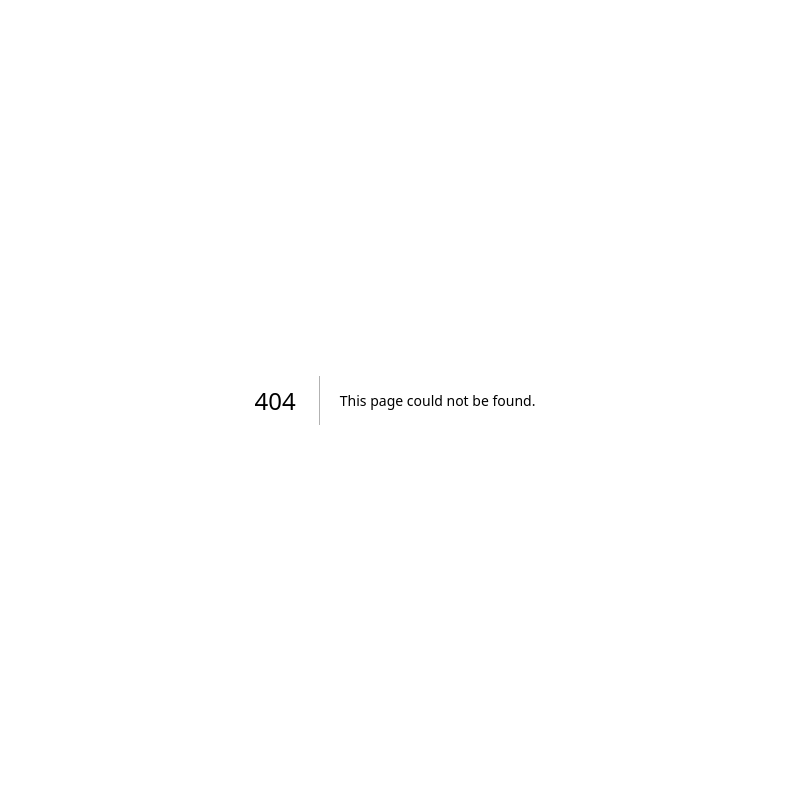
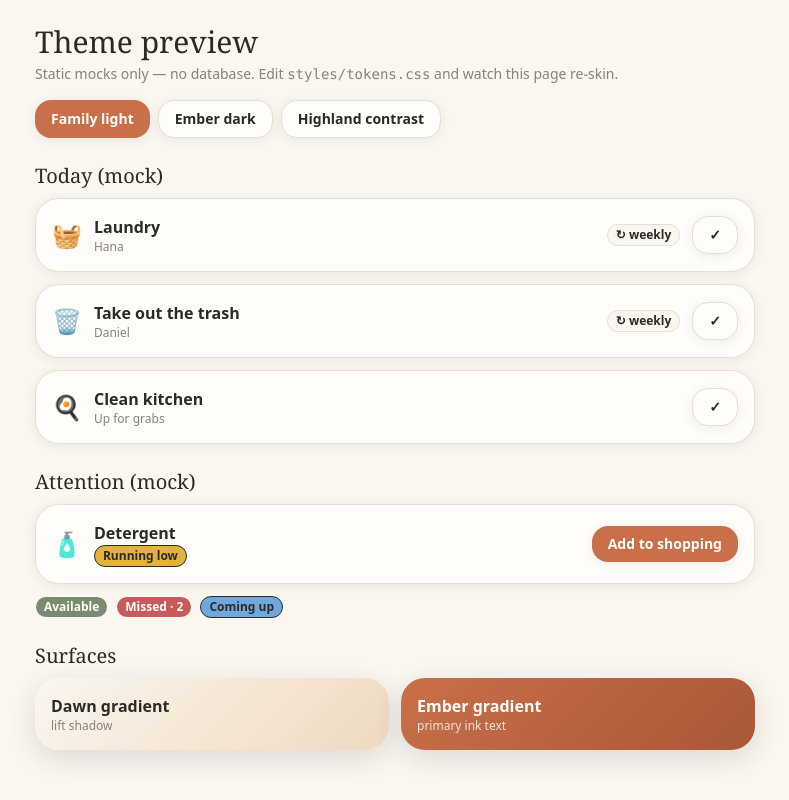
Before and after one commit to sweatshirt2/betachn, a Next.js app in the folder apps/web/: page /theme-preview in a window 1280 px wide. Before the commit this address had no page. Shown: the whole page, without its empty margins (245-1034 px from the left). Built offline with nearby package versions, Linux system fonts and the light colour scheme.

Commit message:
feat(web): theme hook, token-only primitives and static preview page

```diff
--- /dev/null
+++ b/apps/web/src/app/theme-preview/page.tsx
@@ -0,0 +1,99 @@
+'use client';
+
+import { Button, Card, Chip } from '@/components/ui';
+import { THEME_IDS, THEME_LABELS, useTheme } from '@/theme';
+
+const MOCK_CHORES = [
+  { emoji: '🧺', title: 'Laundry', assignee: 'Hana', recurring: true },
+  { emoji: '🗑️', title: 'Take out the trash', assignee: 'Daniel', recurring: true },
+  { emoji: '🍳', title: 'Clean kitchen', assignee: 'Up for grabs', recurring: false },
+] as const;
+
+export default function ThemePreview() {
+  const { theme, setTheme } = useTheme();
+
+  return (
+    <main className="bg-cream text-ink mx-auto w-full max-w-3xl p-6">
+      <h1 className="font-display text-3xl">Theme preview</h1>
+      <p className="text-muted mt-1 text-sm">
+        Static mocks only — no database. Edit <code>styles/tokens.css</code> and watch this page
+        re-skin.
+      </p>
+
+      <div className="mt-4 flex gap-2" role="group" aria-label="Theme">
+        {THEME_IDS.map((id) => (
+          <Button
+            key={id}
+            tone={theme === id ? 'primary' : 'quiet'}
+            onClick={() => setTheme(id)}
+            aria-pressed={theme === id}
+          >
+            {THEME_LABELS[id]}
+          </Button>
+        ))}
+      </div>
+
+      <section className="mt-6">
+        <h2 className="font-display text-xl">Today (mock)</h2>
+        <div className="mt-2 flex flex-col gap-3">
+          {MOCK_CHORES.map((chore) => (
+            <Card key={chore.title} className="flex items-center gap-3">
+              <span className="text-2xl" aria-hidden>
+                {chore.emoji}
+              </span>
+              <div className="flex-1">
+                <p className="font-semibold">{chore.title}</p>
+                <p className="text-muted text-xs">{chore.assignee}</p>
+              </div>
+              {chore.recurring && <Chip>↻ weekly</Chip>}
+              <Button tone="quiet" aria-label={`Complete ${chore.title}`}>
+                ✓
+              </Button>
+            </Card>
+          ))}
+        </div>
+      </section>
+
+      <section className="mt-6">
+        <h2 className="font-display text-xl">Attention (mock)</h2>
+        <Card className="mt-2 flex items-center gap-3">
+          <span className="text-2xl" aria-hidden>
+            🧴
+          </span>
+          <div className="flex-1">
+            <p className="font-semibold">Detergent</p>
+            <p className="text-xs">
+              <Chip tone="warning">Running low</Chip>
+            </p>
+          </div>
+          <Button>Add to shopping</Button>
+        </Card>
+        <div className="mt-3 flex flex-wrap gap-2">
+          <Chip tone="success">Available</Chip>
+          <Chip tone="danger">Missed · 2</Chip>
+          <Chip tone="info">Coming up</Chip>
+        </div>
+      </section>
+
+      <section className="mt-6">
+        <h2 className="font-display text-xl">Surfaces</h2>
+        <div className="mt-2 grid grid-cols-2 gap-3">
+          <div
+            className="rounded-lg p-4 shadow-lift"
+            style={{ background: 'var(--chorify-gradient-dawn)' }}
+          >
+            <p className="font-semibold">Dawn gradient</p>
+            <p className="text-muted text-xs">lift shadow</p>
+          </div>
+          <div
+            className="rounded-lg p-4 shadow-lift"
+            style={{ background: 'var(--chorify-gradient-ember)', color: 'var(--chorify-primary-ink)' }}
+          >
+            <p className="font-semibold">Ember gradient</p>
+            <p className="text-xs opacity-80">primary ink text</p>
+          </div>
+        </div>
+      </section>
+    </main>
+  );
+}
--- /dev/null
+++ b/apps/web/src/components/ui/Button.tsx
@@ -0,0 +1,24 @@
+import type { ButtonHTMLAttributes, ReactNode } from 'react';
+
+type ButtonTone = 'primary' | 'quiet';
+
+type ButtonProps = ButtonHTMLAttributes<HTMLButtonElement> & {
+  tone?: ButtonTone;
+  children: ReactNode;
+};
+
+const TONES: Record<ButtonTone, string> = {
+  primary: 'bg-terracotta text-terracotta-ink shadow-soft',
+  quiet: 'bg-surface text-ink border border-line shadow-soft',
+};
+
+export function Button({ tone = 'primary', children, className = '', ...rest }: ButtonProps) {
+  return (
+    <button
+      className={`rounded-md px-4 py-2 font-body text-sm font-semibold transition-transform active:scale-97 ${TONES[tone]} ${className}`}
+      {...rest}
+    >
+      {children}
+    </button>
+  );
+}
--- /dev/null
+++ b/apps/web/src/components/ui/Card.tsx
@@ -0,0 +1,9 @@
+import type { ReactNode } from 'react';
+
+export function Card({ children, className = '' }: { children: ReactNode; className?: string }) {
+  return (
+    <div className={`bg-surface text-ink rounded-lg shadow-soft border border-line p-4 ${className}`}>
+      {children}
+    </div>
+  );
+}
--- /dev/null
+++ b/apps/web/src/components/ui/Chip.tsx
@@ -0,0 +1,21 @@
+import type { ReactNode } from 'react';
+
+type ChipTone = 'default' | 'success' | 'warning' | 'danger' | 'info';
+
+const TONES: Record<ChipTone, string> = {
+  default: 'bg-cream text-ink border-line',
+  success: 'bg-olive text-terracotta-ink',
+  warning: 'bg-mustard text-ink',
+  danger: 'bg-clay-red text-terracotta-ink',
+  info: 'bg-sky text-ink',
+};
+
+export function Chip({ tone = 'default', children }: { tone?: ChipTone; children: ReactNode }) {
+  return (
+    <span
+      className={`inline-flex items-center rounded-sm border px-2 py-0.5 font-body text-xs font-semibold ${TONES[tone]}`}
+    >
+      {children}
+    </span>
+  );
+}
--- /dev/null
+++ b/apps/web/src/components/ui/index.ts
@@ -0,0 +1,3 @@
+export { Button } from './Button';
+export { Card } from './Card';
+export { Chip } from './Chip';
--- /dev/null
+++ b/apps/web/src/theme/index.ts
@@ -0,0 +1,3 @@
+export { THEME_IDS, THEME_LABELS, THEME_STORAGE_KEY, isThemeId } from './themes';
+export type { ThemeId } from './themes';
+export { useTheme } from './useTheme';
--- /dev/null
+++ b/apps/web/src/theme/themes.ts
@@ -0,0 +1,15 @@
+export const THEME_IDS = ['family', 'ember', 'highland'] as const;
+
+export type ThemeId = (typeof THEME_IDS)[number];
+
+export const THEME_LABELS: Record<ThemeId, string> = {
+  family: 'Family light',
+  ember: 'Ember dark',
+  highland: 'Highland contrast',
+};
+
+export const THEME_STORAGE_KEY = 'chorify-theme';
+
+export function isThemeId(value: unknown): value is ThemeId {
+  return value === 'family' || value === 'ember' || value === 'highland';
+}
--- /dev/null
+++ b/apps/web/src/theme/useTheme.ts
@@ -0,0 +1,38 @@
+'use client';
+
+import { useCallback, useEffect, useState } from 'react';
+import { THEME_STORAGE_KEY, isThemeId, type ThemeId } from './themes';
+
+const DEFAULT_THEME: ThemeId = 'family';
+
+function readStoredTheme(): ThemeId {
+  try {
+    const stored = localStorage.getItem(THEME_STORAGE_KEY);
+    if (isThemeId(stored)) return stored;
+  } catch {
+    // Storage unavailable (private mode) — fall through to default.
+  }
+  return DEFAULT_THEME;
+}
+
+export function useTheme() {
+  const [theme, setThemeState] = useState<ThemeId>(DEFAULT_THEME);
+
+  useEffect(() => {
+    const stored = readStoredTheme();
+    setThemeState(stored);
+    document.documentElement.dataset.theme = stored;
+  }, []);
+
+  const setTheme = useCallback((next: ThemeId) => {
+    setThemeState(next);
+    document.documentElement.dataset.theme = next;
+    try {
+      localStorage.setItem(THEME_STORAGE_KEY, next);
+    } catch {
+      // Non-fatal: theme still applies for this session.
+    }
+  }, []);
+
+  return { theme, setTheme };
+}
```
